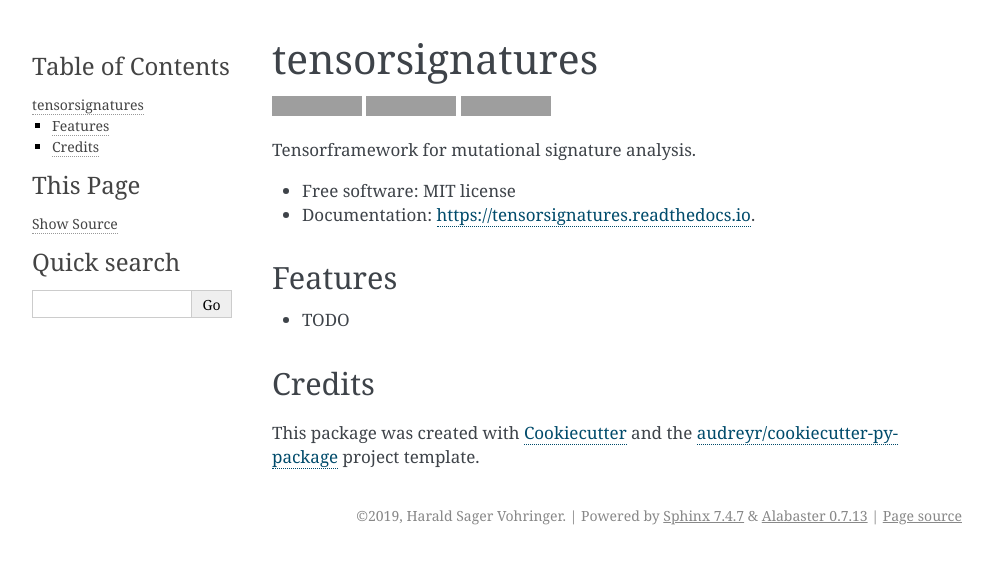
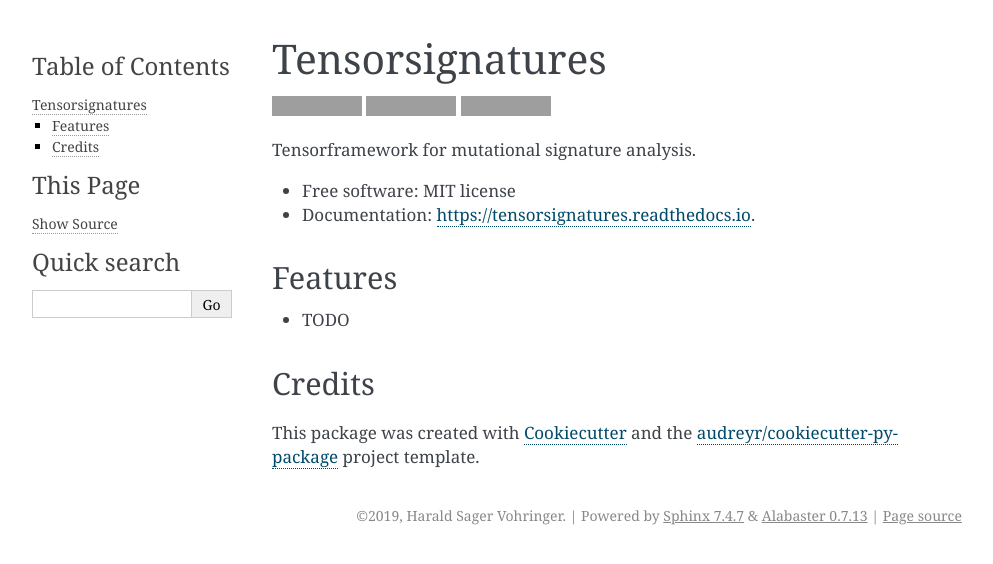
Before and after one commit to sagar87/tensorsignatures, a Sphinx documentation site: the page built from docs/readme.rst, in a window 1280 px wide, cut to the strip 0-564 px from the top of the page. Shown: the whole strip, without its empty margins (148-1141 px from the left). Built offline with Sphinx 7.4.7, drawn with Linux system fonts in a browser that asks for light colours; pages that are not in the unit, such as notebooks, are missing from menus; grey boxes are pictures that could not be loaded.

Commit message:
first docs

```diff
--- a/README.rst
+++ b/README.rst
@@ -1,5 +1,5 @@
 ================
-tensorsignatures
+Tensorsignatures
 ================
 
 
--- a/docs/conf.py
+++ b/docs/conf.py
@@ -2,7 +2,7 @@ import mock
 
 MOCK_MODULES = ['numpy', 'scipy', 'matplotlib', 'matplotlib.pyplot', 'tensorflow']
 for mod_name in MOCK_MODULES:
-sys.modules[mod_name] = mock.Mock()
+	sys.modules[mod_name] = mock.Mock()
 
 
 #!/usr/bin/env python
```
